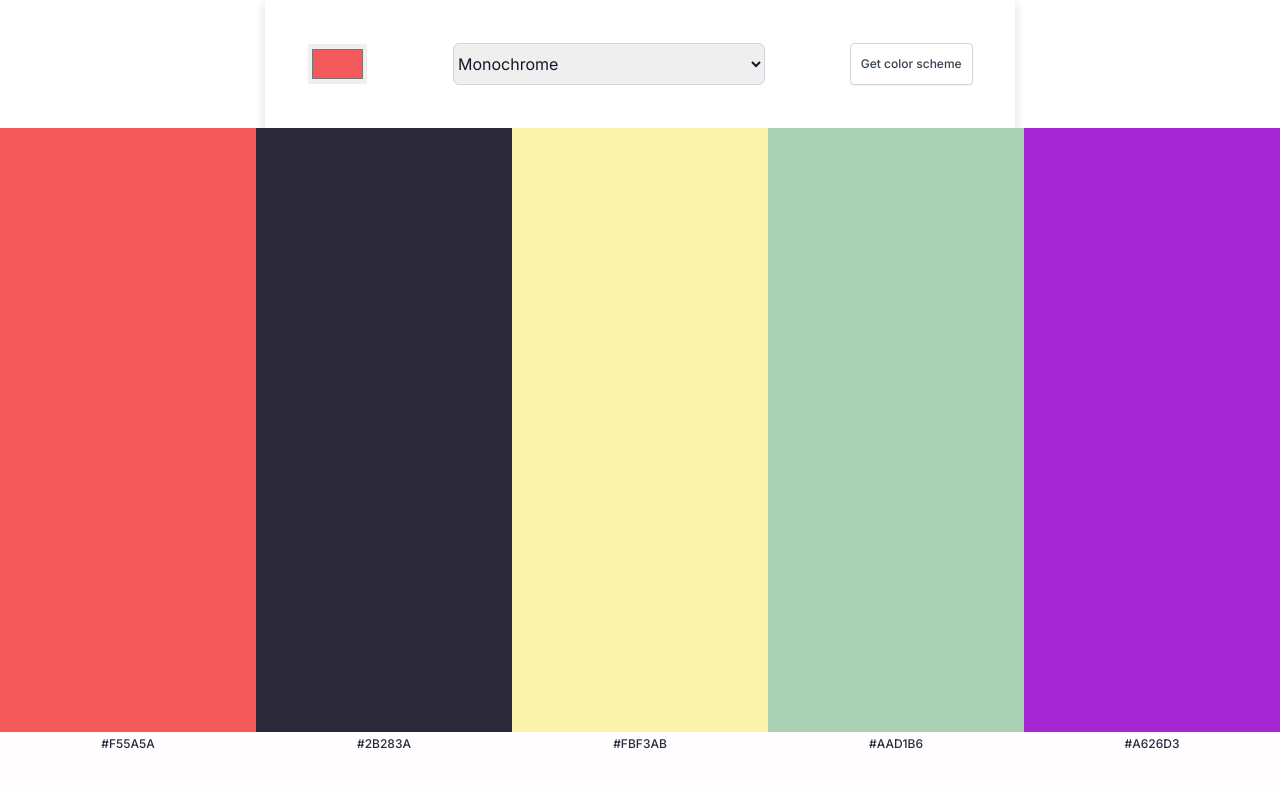
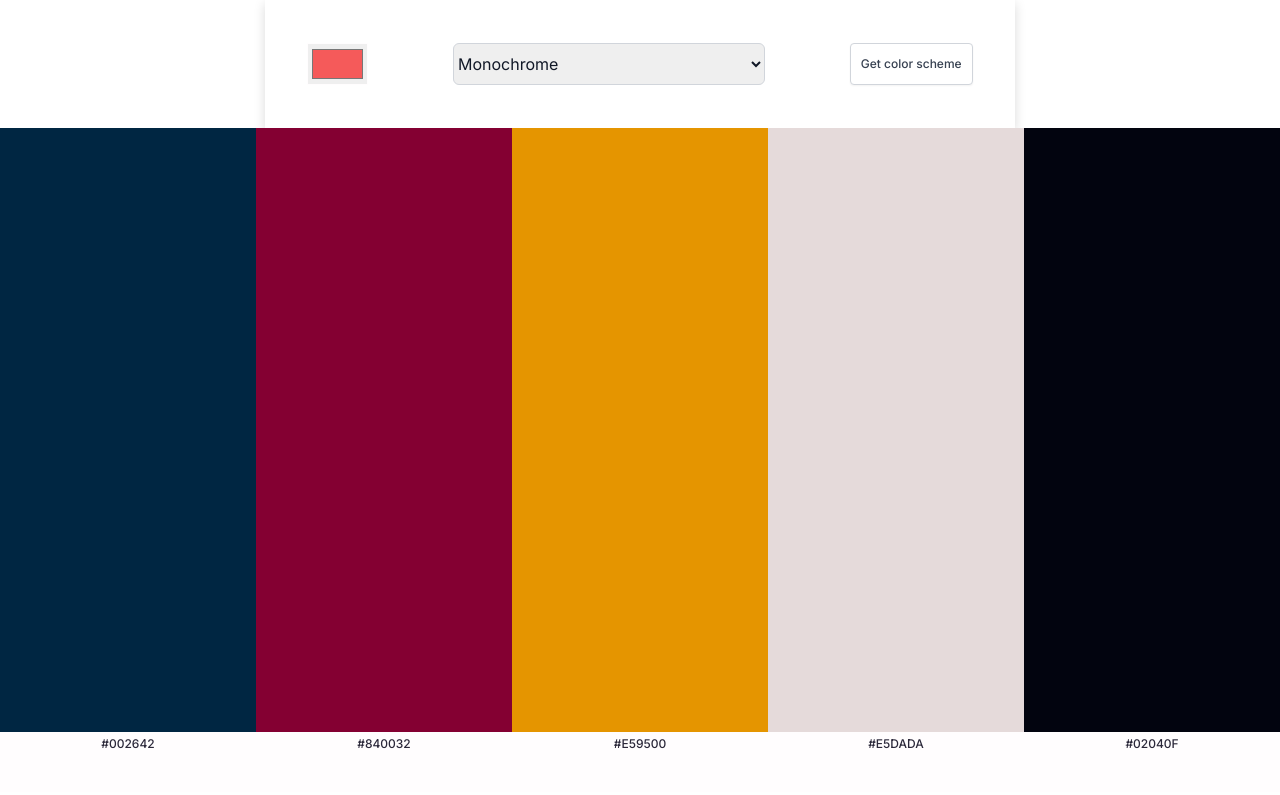
Before and after one commit to cris-valente/Color-picker, a plain HTML site: page index.html in a window 1280 px wide. Drawn offline with nearby package versions, Linux system fonts and the light colour scheme.

Commit message:
new default colors

```diff
--- a/index.html
+++ b/index.html
@@ -26,29 +26,29 @@
         <div class="color-palette" id="color-palette">
             <div
                 class="color"
-                style="background-color:#F55A5A;">
+                style="background-color:#002642;">
             </div>
             <div
                 class="color"
-                style="background-color:#2B283A">
+                style="background-color:#840032">
             </div>
             <div
                 class="color"
-                style="background-color:#FBF3AB;">
+                style="background-color:#E59500;">
             </div>
             <div
                 class="color"
-                style="background-color:#AAD1B6;">
+                style="background-color:#E5DADA;">
             </div>
             <div
                 class="color"
-                style="background-color:#A626D3;">
+                style="background-color:#02040F;">
             </div>
-            <div class="hex" id="hex">#F55A5A</div>
-            <div class="hex">#2B283A</div>
-            <div class="hex">#FBF3AB</div>
-            <div class="hex">#AAD1B6</div>
-            <div class="hex">#A626D3</div>
+            <div class="hex" id="hex">#002642</div>
+            <div class="hex">#840032</div>
+            <div class="hex">#E59500</div>
+            <div class="hex">#E5DADA</div>
+            <div class="hex">#02040F</div>
         </div>
 
         <script src="index.js"></script>
```
